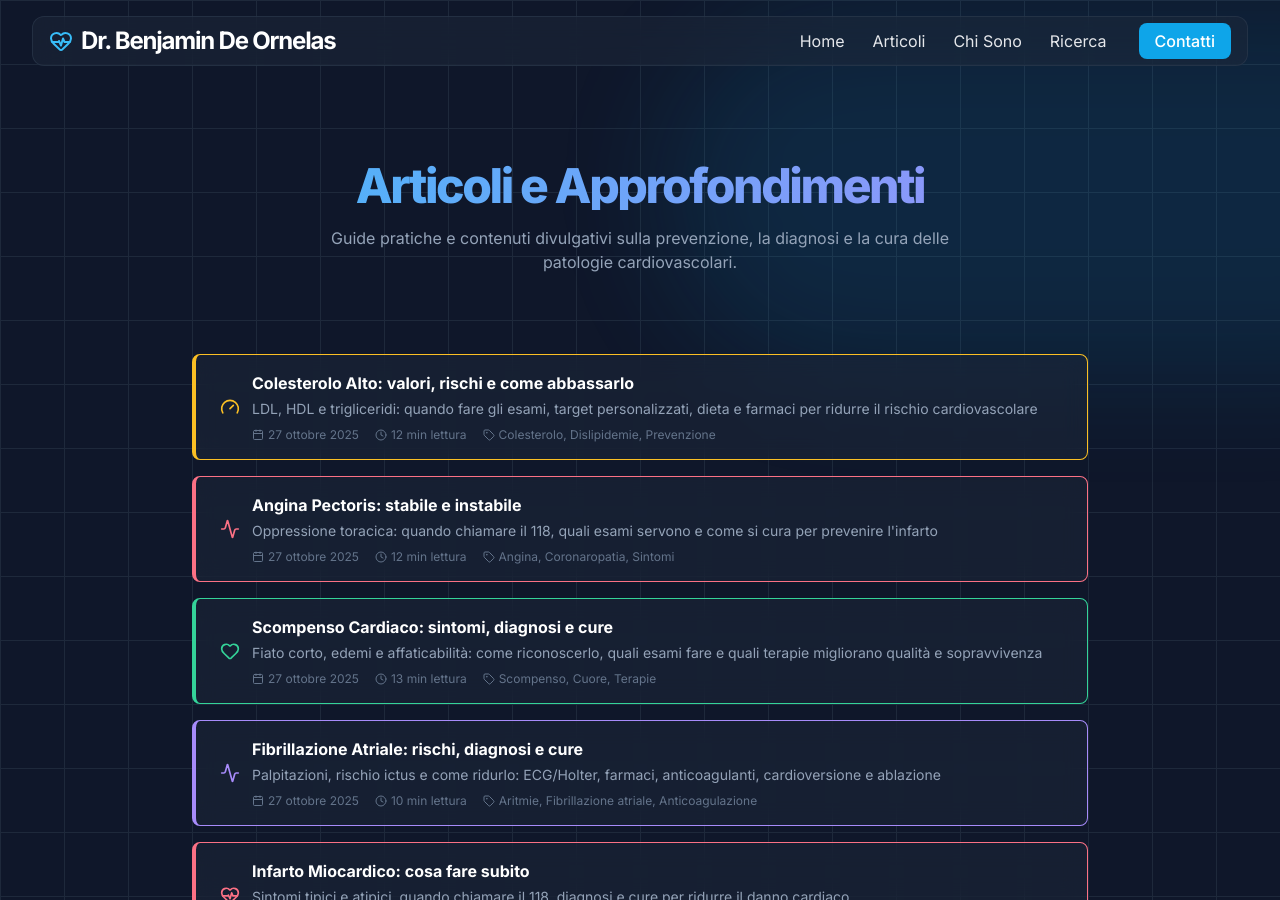
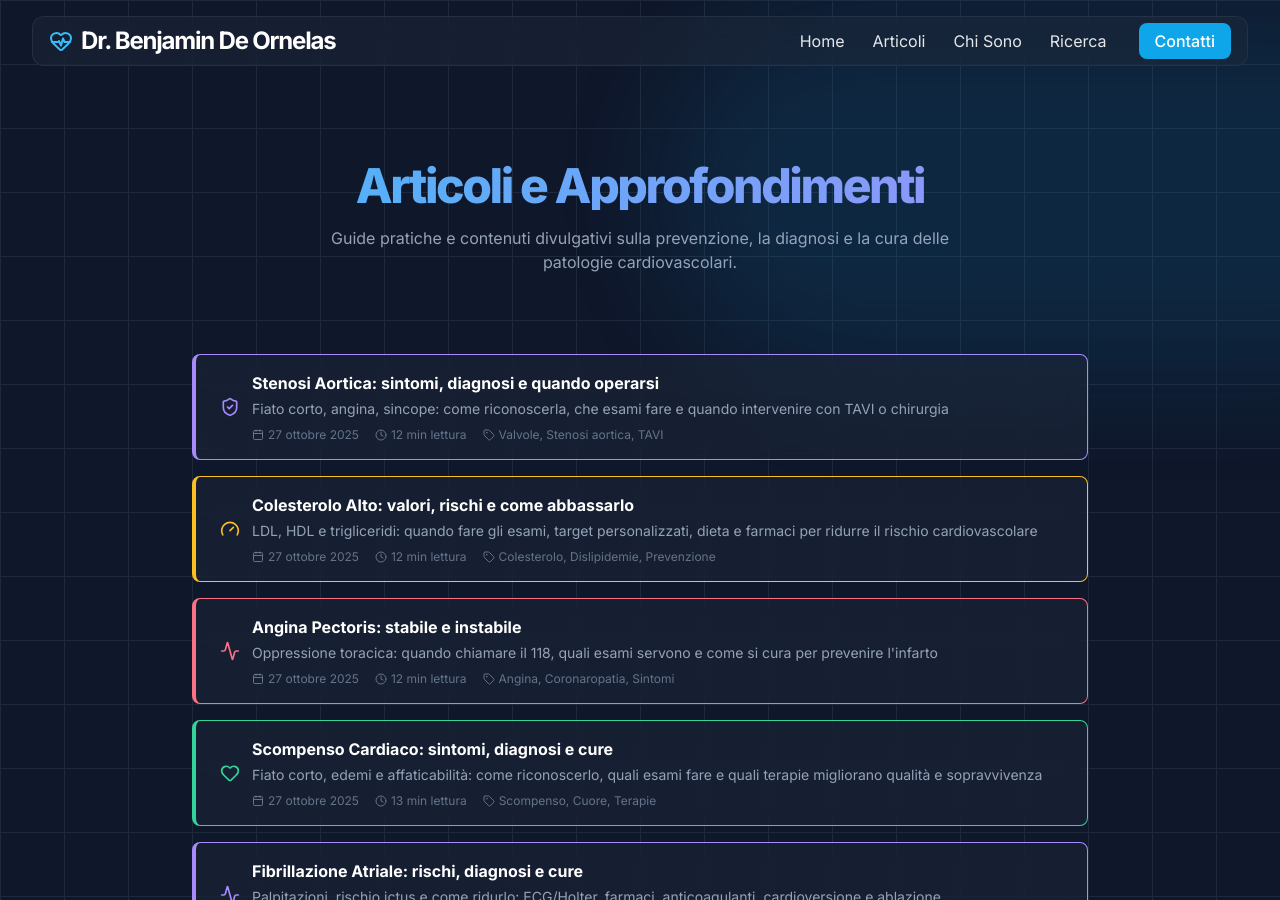
Before and after one commit to bdeornelas/bdeornelas.github.io, a Jekyll site: the page built from articles/index.html, in a window 1280 px wide and 900 px high. Built offline with Jekyll 4.4.1, drawn with Linux system fonts in a browser that asks for light colours; nearby versions of some CDN libraries.

Commit message:
Add article: Stenosi aortica (sintomi, diagnosi, indicazioni TAVI/chirurgia, follow-up) allineato allo stile; aggiorna lista Articoli

```diff
--- a/articles/index.html
+++ b/articles/index.html
@@ -24,6 +24,33 @@ twitter_image: /assets/img/og-card.jpg
       <!-- Lista articoli -->
       <section class="max-w-4xl mx-auto">
         <ul class="space-y-4" id="articles-list">
+
+          <!-- ARTICOLO STENOSI AORTICA -->
+          <li>
+            <a href="/articles/stenosi-aortica/" class="block px-6 py-4 rounded-lg glass-card border-l-4 border-violet-400 hover:border-violet-300 hover:bg-slate-800/50 transition group">
+              <div class="flex items-center gap-3">
+                <i data-lucide="shield-check" class="w-5 h-5 text-violet-400 group-hover:text-violet-300"></i>
+                <div>
+                  <h3 class="font-bold text-white group-hover:text-sky-100">Stenosi Aortica: sintomi, diagnosi e quando operarsi</h3>
+                  <p class="text-sm text-slate-400 mt-1">Fiato corto, angina, sincope: come riconoscerla, che esami fare e quando intervenire con TAVI o chirurgia</p>
+                  <div class="flex items-center gap-4 mt-2 text-xs text-slate-500">
+                    <span class="flex items-center gap-1">
+                      <i data-lucide="calendar" class="w-3 h-3"></i>
+                      27 ottobre 2025
+                    </span>
+                    <span class="flex items-center gap-1">
+                      <i data-lucide="clock" class="w-3 h-3"></i>
+                      12 min lettura
+                    </span>
+                    <span class="flex items-center gap-1">
+                      <i data-lucide="tag" class="w-3 h-3"></i>
+                      Valvole, Stenosi aortica, TAVI
+                    </span>
+                  </div>
+                </div>
+              </div>
+            </a>
+          </li>
 
           <!-- ARTICOLO COLESTEROLO ALTO -->
           <li>
```
Also changed, not shown: articles/stenosi-aortica/index.html (added, +218 -0 lines).
